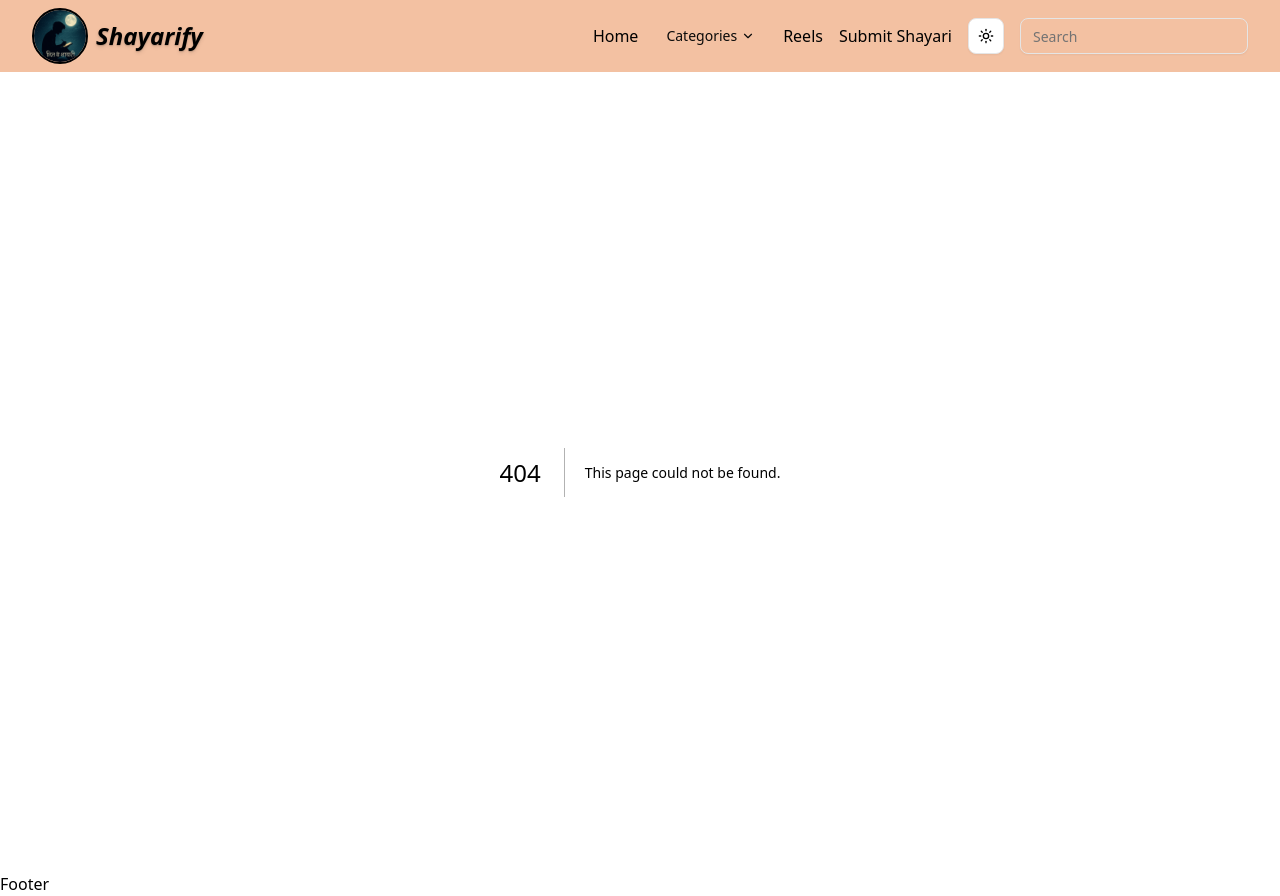
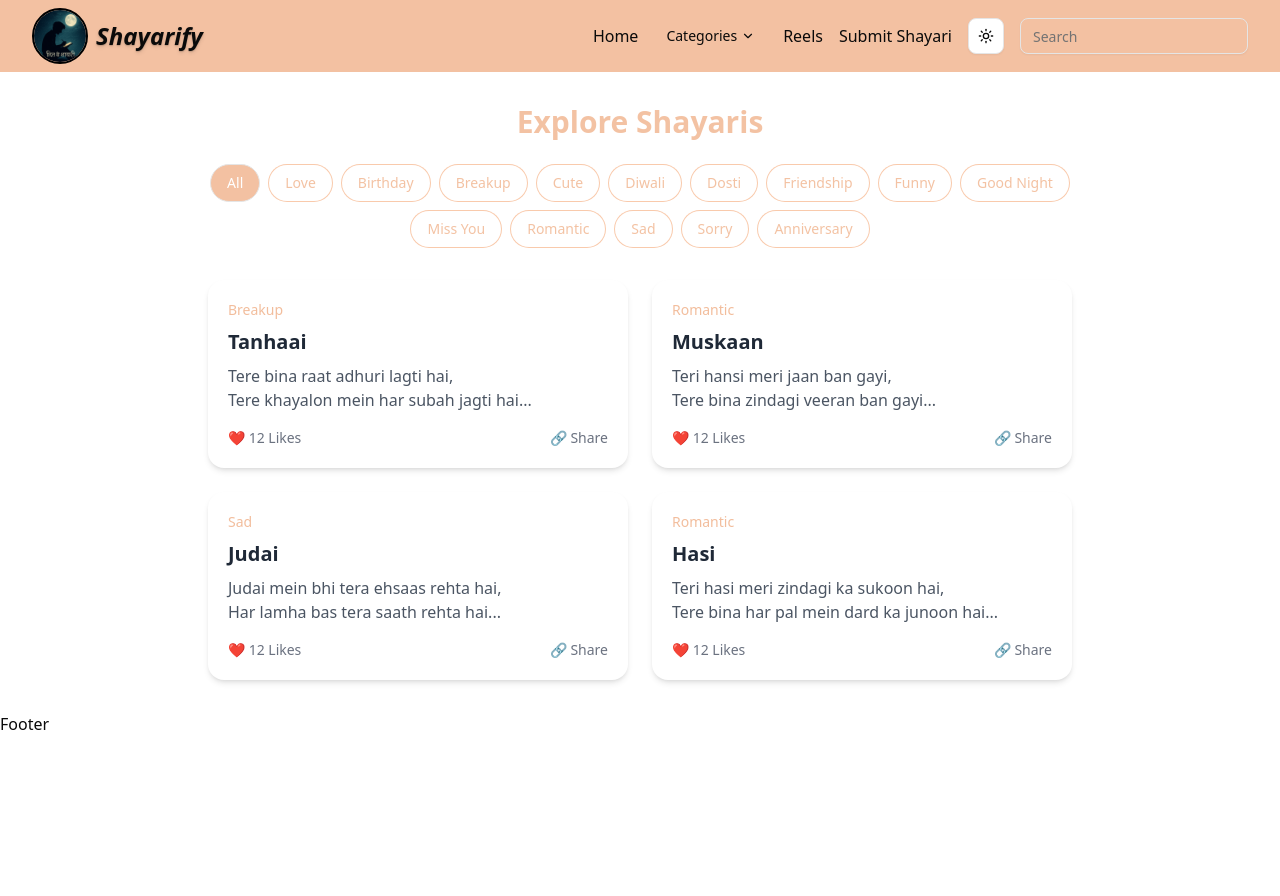
Before and after one commit to pabitra3362/shayari-site, a Next.js app: page /pages/shayari in a window 1280 px wide. Before the commit this address had no page. After the commit the page ends 800 px from the top, so only its background shows below. Built offline with nearby package versions, Linux system fonts and the light colour scheme.

Commit message:
added shayari page

```diff
--- a/app/page.js
+++ b/app/page.js
@@ -1,6 +1,35 @@
 import Hero from "@/components/Hero";
 import RollingGallery from "@/components/RollingGallery";
+import ShayariCard from "@/components/ShayariCard";
 import React from "react";
+import Link from "next/link";
+
+const shayaries = [
+  {
+    title: "Tanhaai",
+    content:
+      "Tere bina raat adhuri si lagti hai,\nTere khayal mein har subah jagti hai...",
+    category: "Breakup",
+  },
+  {
+    title: "Dosti",
+    content:
+      "Dosti ka jo rishta hai, vo sabse khaas hota hai,\nDil se dil ka jo rishta hai, vo kabhi na door hota hai.",
+    category: "Dosti",
+  },
+  {
+    title: "Love",
+    content:
+      "Tere bina zindagi adhuri hai,\nMeri har ek saans mein tu samayi hai...",
+    category: "Love",
+  },
+  {
+    title: "Sad",
+    content:
+      "Dil ki baat kehna mushkil ho gaya hai,\nHar khushi ke baad dard mil gaya hai.",
+    category: "Sad",
+  },
+];
 
 
 const Page = () => {
@@ -8,6 +37,23 @@ const Page = () => {
     <div>
       <Hero />
       <RollingGallery autoplay={true} pauseOnHover={true} />
+
+      <div className="mx-auto max-w-6xl px-4 py-10">
+        <h1 className="">Today&apos;s Top Shayaries:</h1>
+        <hr className="bg-foreground my-5" />
+        {shayaries.map((shayari, index) => (
+          <ShayariCard key={index} shayari={shayari} />
+        ))}
+
+        <Link
+          href="/pages/shayari"
+          className="flex justify-center md:justify-start items-center"
+        >
+          <button className="px-6 my-1 py-2 rounded-md bg-[#f1af87b0] hover:bg-purple-600 text-white font-semibold shadow-lg transition-all">
+          See All Shayaries ➡️
+          </button>
+        </Link>
+      </div>
     </div>
   );
 };
--- /dev/null
+++ b/app/pages/shayari/[category]/page.js
@@ -0,0 +1,12 @@
+import React from 'react'
+
+const Page = async ({ params }) => {
+
+    const { category } = params;
+
+  return (
+    <div>shayari page of {category}</div>
+  )
+}
+
+export default Page
--- /dev/null
+++ b/app/pages/shayari/page.js
@@ -0,0 +1,81 @@
+"use client";
+import { useState } from "react";
+
+const dummyData = [
+  { title: "Tanhaai", content: "Tere bina raat adhuri lagti hai,\nTere khayalon mein har subah jagti hai...", category: "Breakup" },
+  { title: "Muskaan", content: "Teri hansi meri jaan ban gayi,\nTere bina zindagi veeran ban gayi...", category: "Romantic" },
+  { title: "Judai", content: "Judai mein bhi tera ehsaas rehta hai,\nHar lamha bas tera saath rehta hai...", category: "Sad" },
+  { title: "Hasi", content: "Teri hasi meri zindagi ka sukoon hai,\nTere bina har pal mein dard ka junoon hai...", category: "Romantic" },
+];
+
+const categories = [
+  "All",
+  "Love",
+  "Birthday",
+  "Breakup",
+  "Cute",
+  "Diwali",
+  "Dosti",
+  "Friendship",
+  "Funny",
+  "Good Night",
+  "Miss You",
+  "Romantic",
+  "Sad",
+  "Sorry",
+  "Anniversary",
+];
+
+
+export default function ShayariPage() {
+  const [activeCategory, setActiveCategory] = useState("All");
+
+  const filtered = activeCategory === "All"
+    ? dummyData
+    : dummyData.filter(item => item.category === activeCategory);
+
+  return (
+    <div className="max-w-4xl mx-auto px-4 py-8">
+      <h1 className="text-3xl font-bold text-[#eea679b0] mb-6 text-center">Explore Shayaris</h1>
+
+      {/* Category Filter */}
+      <div className="flex flex-wrap justify-center gap-2 mb-8">
+        {categories.map(cat => (
+          <button
+            key={cat}
+            onClick={() => setActiveCategory(cat)}
+            className={`px-4 py-2 rounded-full text-sm font-medium border
+              ${activeCategory === cat ? 'bg-[#eea679b0] text-white' : 'bg-white text-[#eea679b0] border-[#f6b287b0]'}
+              transition hover:scale-105`}
+          >
+            {cat}
+          </button>
+        ))}
+      </div>
+
+      {/* Shayari Cards */}
+      <div className="grid sm:grid-cols-2 gap-6">
+        {filtered.map((item, index) => (
+          <div
+            key={index}
+            className="bg-white p-5 rounded-2xl shadow-md hover:shadow-lg transition"
+          >
+            <div className="text-sm text-[#eca070b0] mb-2">{item.category}</div>
+            <h2 className="text-xl font-semibold text-gray-800">{item.title}</h2>
+            <p className="text-gray-600 mt-2 whitespace-pre-line">{item.content}</p>
+
+            <div className="flex justify-between items-center mt-4 text-sm text-gray-500">
+              <span>❤️ 12 Likes</span>
+              <button
+                onClick={() => navigator.clipboard.writeText(item.content)}
+                className="hover:text-[#eea679b0] transition-all duration-300"
+              >
+                🔗 Share
+              </button>
+            </div>
+          </div>
+        ))}
+      </div>
+    </div>
+  );
+}
--- a/components/Categories.js
+++ b/components/Categories.js
@@ -187,7 +187,7 @@ const Products = () => {
       <div className="flex flex-wrap gap-4">
         {
             categoryArray.map((item,index)=>(
-                <Link className="border border-foreground w-fit px-2 py-1 rounded-md bg-accent text-accent-foreground hover:bg-accent-foreground hover:text-accent duration-300" key={index} href={item.link}>
+                <Link className="border border-foreground w-fit px-2 py-1 rounded-md bg-accent text-accent-foreground hover:bg-accent-foreground hover:text-accent duration-300" key={index} href={`/pages/shayari/${item.link}`}>
                     {item.title}
                 </Link>
             ))
--- a/components/Drawer.js
+++ b/components/Drawer.js
@@ -105,7 +105,7 @@ export default function MyDrawer() {
                   <Link
                     className={`text-wrap text-sm ${item.color ? item.color : "text-foreground"}`}
                     key={index}
-                    href={item.link}
+                    href={`/pages/shayari/${item.link}`}
                   >
                     {item.title}
                   </Link>
--- a/components/RollingGallery.js
+++ b/components/RollingGallery.js
@@ -132,7 +132,7 @@ const RollingGallery = () => {
     <div className="max-w-6xl mx-auto px-4 py-10">
       <Slider {...settings}>
         {items.map((item, index) => (
-          <div key={index} className="px-2" onClick={() => router.push(item.link)}>
+          <div key={index} className="px-2" onClick={() => router.push(`/pages/shayari/${item.link}`)}>
             <div
               className="relative bg-[#f9b58cb0] dark:bg-[#f9b58cb0] text-white p-6 rounded-xl shadow-md text-center min-h-[200px] flex flex-col justify-center items-center overflow-hidden"
               style={{
--- /dev/null
+++ b/components/ShayariCard.js
@@ -0,0 +1,22 @@
+"use client";
+import React from 'react'
+
+const ShayariCard = ({ shayari }) => {
+    const handleShare = () => {
+        navigator.clipboard.writeText(shayari.content)
+    }
+  return (
+    <div className="rounded-xl shadow-md p-4 bg-white hover:shadow-lg transition my-3">
+  <h3 className="text-xl font-semibold text-pink-600">{shayari.title}</h3>
+  <p className="text-gray-700 mt-2 line-clamp-3">{shayari.content}</p>
+
+  <div className="flex justify-between items-center mt-4 text-sm text-gray-500">
+    <span>❤️ 10 Likes</span>
+    <button className='cursor-pointer hover:text-[#eea679b0] transition-all duration-300' onClick={handleShare}>🔗 Share</button>
+  </div>
+</div>
+
+  )
+}
+
+export default ShayariCard
```
